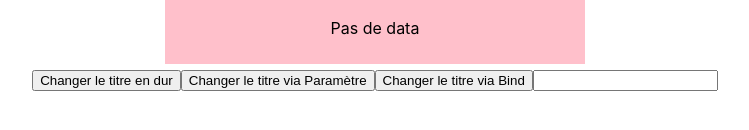
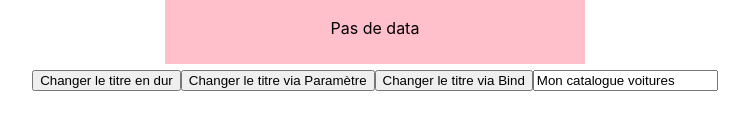
Before and after one commit to HarenaFiantso/MINI-TEST-WITH-REACT, a React (Create React App) app in the folder EVENTS/: page / in a window 1280 px wide. Shown: the part 352-482 px from the top of the page, without its empty margins (265-1014 px from the left). Built offline with nearby package versions, Linux system fonts and the light colour scheme.

Commit message:
Feat: Initializing the third step INCREMENT-STATE

```diff
--- a/EVENTS/src/App.js
+++ b/EVENTS/src/App.js
@@ -6,7 +6,7 @@ class App extends Component {
   state = {
     titre: 'Mon catalogue voitures'
   }
-  changingTitle = (e) => {
+  changingTitle = () => {
     this.setState({
       titre: 'Titre changer en dur'
     });
@@ -33,7 +33,7 @@ class App extends Component {
         <button onClick={this.changingTitle}>Changer le titre en dur</button>
         <button onClick={() => this.changingTitleViaParam('Titre changer via paramètre')}>Changer le titre via Paramètre</button>
         <button onClick={this.changingTitleViaBind.bind(this, 'Titre changer via bind')}>Changer le titre via Bind</button>
-        <input type="text" onChange={this.changingTitleViaInput} value={this.state.title}/>
+        <input type="text" onChange={this.changingTitleViaInput} value={this.state.titre}/>
       </div>
     );
   }
```
